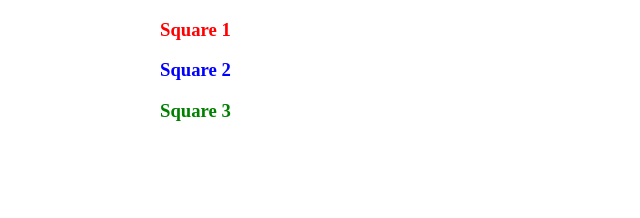
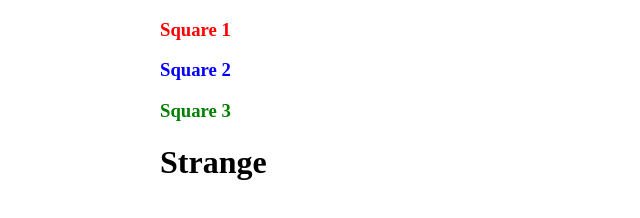
Before and after one commit to jeremy-todd/mergeConflict-Practice, a plain HTML site: page index.html in a window 1280 px wide. Shown: the whole page, without its empty margins (0-640 px from the left). Drawn offline with Linux system fonts and the light colour scheme.

Commit message:
minor changes

```diff
--- a/index.html
+++ b/index.html
@@ -5,11 +5,12 @@
     <meta name="viewport" content="width=device-width, initial-scale=1.0">
     <meta http-equiv="X-UA-Compatible" content="ie=edge">
     <link rel="stylesheet" href="style.css">
-    <title>Document</title>
+    <title>Index</title>
 </head>
 <body>
     <div class="div1"><h3>Square 1</h3></div>
     <div class="div2"><h3>Square 2</h3></div>
     <div class="div3"><h3>Square 3</h3></div>
+    <div class="div"><h1>Strange</h1></div>
 </body>
 </html>
```
